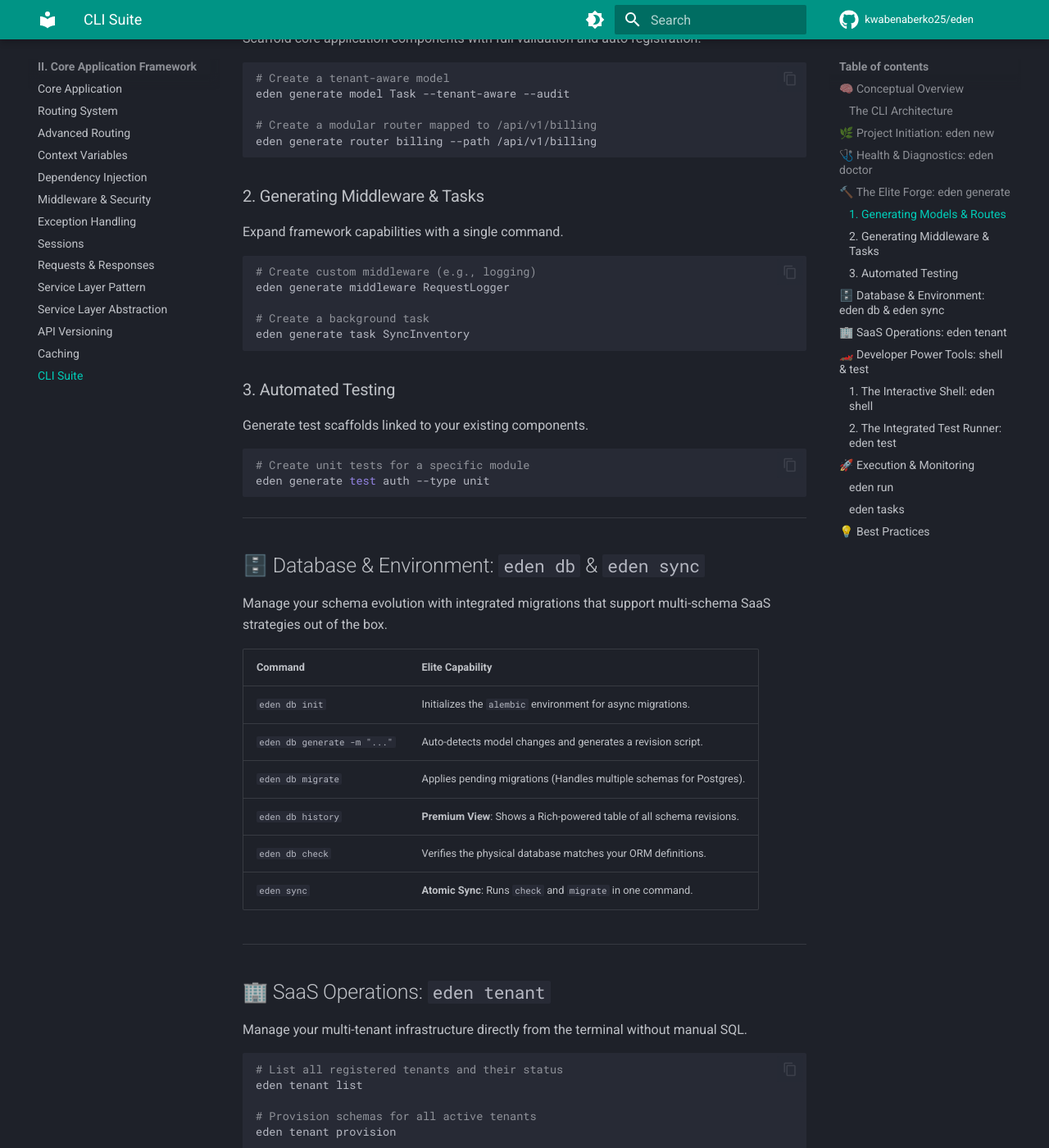
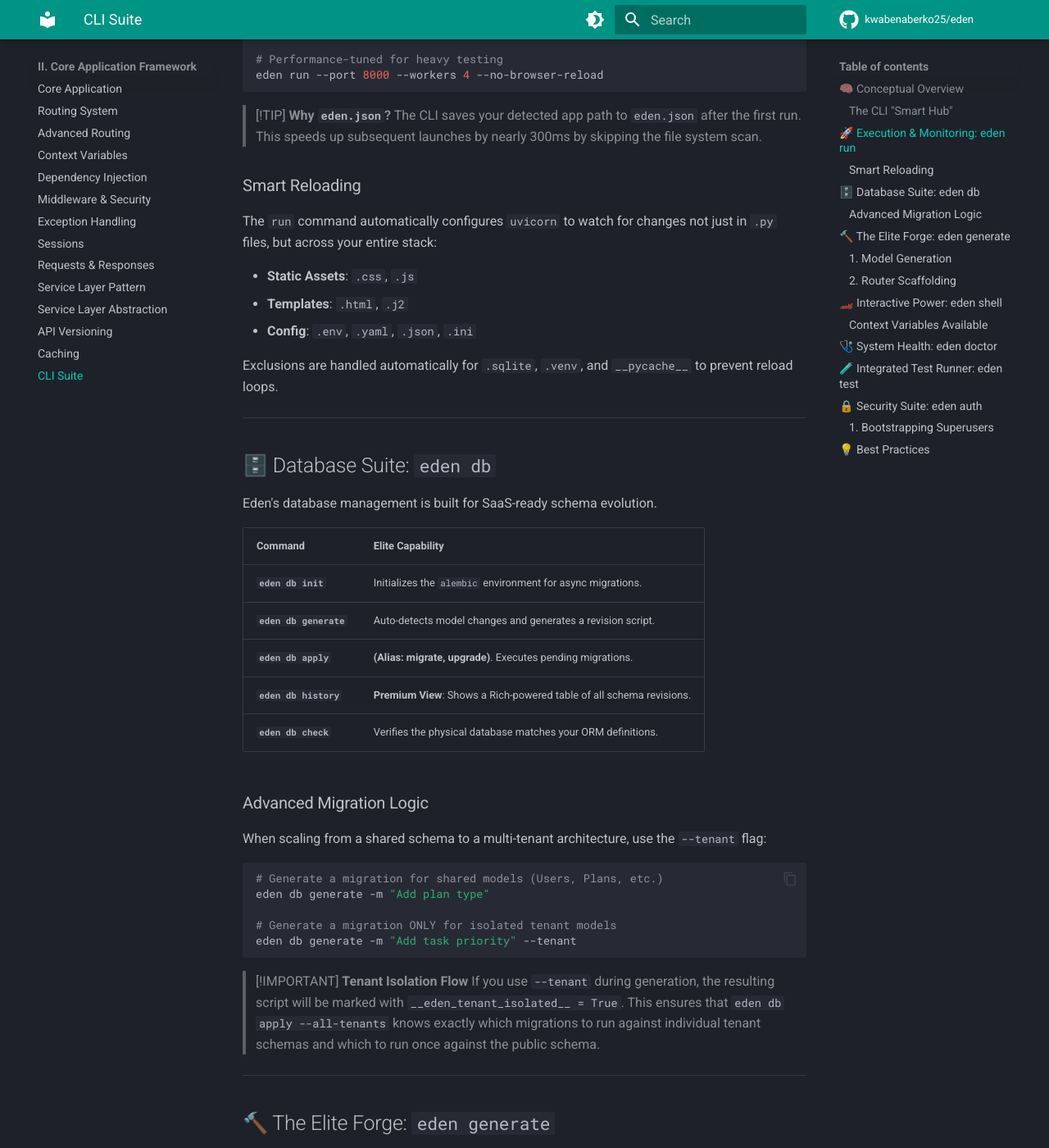
Before and after one commit to kwabenaberko25/eden, an MkDocs documentation site: the page built from docs/guides/cli.md, in a window 1280 px wide and 1400 px high, scrolled down 1813 px. Shown: the whole window at 82% size. Built offline with MkDocs 1.6.1 and Material for MkDocs 9.7.7, drawn with Linux system fonts in a browser that asks for light colours; comment, search, counter and statistics services are not loaded; some of the changed text lies outside the part shown.

Commit message:
Feat: Harden CLI Auth and Identity Lifecycle. Refactored superuser creation and fixed audit logging greenlet conflicts.

````diff
--- a/docs/guides/cli.md
+++ b/docs/guides/cli.md
@@ -6,185 +6,198 @@
 
 ## 🧠 Conceptual Overview
 
-The Eden CLI is more than just a task runner; it's a **Project Lifecycle Manager**. It interacts directly with the Eden application context to understand your models, routes, and configuration, ensuring that all generated code is automatically registered and follows the framework's strict architectural patterns.
+The Eden CLI is more than just a task runner; it's a **Project Lifecycle Manager**. It interacts directly with the Eden application context to understand your models, routes, and configuration.
 
-### The CLI Architecture
+### The CLI "Smart Hub"
+
+Eden follows a "Zero-Configuration" philosophy. When you run a command, it performs **Smart Discovery** to locate your application entry point:
+
+1. **Direct Check**: Checks if `--app` was passed.
+2. **State Check**: Inspects `eden.json` (the CLI's persistent memory).
+3. **Discovery Check**: Scans for `app.py`, `main.py`, or `nexus.py` and looks for an `Eden` instance.
 
 ```mermaid
 graph TD
-    A["Developer"] --> B["Eden CLI: Entry Point"]
-    B --> C["Forge Engine: Code Generation"]
-    B --> D["DB Manager: Migration Suite"]
-    B --> E["Identity: Auth & Superuser"]
-    B --> F["Doctor: Health Diagnostics"]
-    B --> G["Tenant: Multi-Tenancy Ops"]
-    C --> H["Auto-Registration: main.py Injection"]
-    D --> I["Multi-Schema Strategy: Postgres/SQLite"]
-    H --> J["Project: models / routes / templates"]
+    A["eden run"] --> B{"App Provided?"}
+    B -- "No" --> C["Check eden.json"]
+    B -- "Yes" --> G["Launch with --app"]
+    C -- "Not Found" --> D["Scan Directory"]
+    D -- "Detected" --> E["Update eden.json"]
+    C -- "Found" --> F["Instant Launch"]
+    E --> F
+    F --> G
 ```
 
 ---
 
-## 🌿 Project Initiation: `eden new`
+## 🚀 Execution & Monitoring: `eden run`
 
-Start every high-fidelity project with the interactive project wizard.
+Launch your development server with high-fidelity logging and auto-reload.
 
 ```bash
-# Basic setup
-eden new my-enterprise-app
+# Basic run with auto-reload
+eden run
 
-# Verbose setup (detailed logs)
-eden new my-enterprise-app --verbose
+# Performance-tuned for heavy testing
+eden run --port 8000 --workers 4 --no-browser-reload
 ```
 
-The wizard allows you to select your **Scale** and **Features** upfront:
--   **Scale**: `Minimal` (Single-file) for microservices or `Complete` (Modular) for SaaS.
--   **Database**: Automatic setup for `SQLite` (Local) or `Postgres` (Production).
--   **Elite Features**: Pre-configure **Stripe**, **Redis Caching**, and **Social Auth** with zero manual wiring.
+> [!TIP]
+> **Why `eden.json`?**
+> The CLI saves your detected app path to `eden.json` after the first run. This speeds up subsequent launches by nearly 300ms by skipping the file system scan.
+
+### Smart Reloading
+
+The `run` command automatically configures `uvicorn` to watch for changes not just in `.py` files, but across your entire stack:
+
+- **Static Assets**: `.css`, `.js`
+- **Templates**: `.html`, `.j2`
+- **Config**: `.env`, `.yaml`, `.json`, `.ini`
+
+Exclusions are handled automatically for `.sqlite`, `.venv`, and `__pycache__` to prevent reload loops.
 
 ---
 
-## 🩺 Health & Diagnostics: `eden doctor`
+## 🗄️ Database Suite: `eden db`
 
-Ensure your development environment is in peak condition with automated health checks.
+Eden's database management is built for SaaS-ready schema evolution.
+
+| Command | Elite Capability |
+| :--- | :--- |
+| **`eden db init`** | Initializes the `alembic` environment for async migrations. |
+| **`eden db generate`** | Auto-detects model changes and generates a revision script. |
+| **`eden db apply`** | **(Alias: migrate, upgrade)**. Executes pending migrations. |
+| **`eden db history`** | **Premium View**: Shows a Rich-powered table of all schema revisions. |
+| **`eden db check`** | Verifies the physical database matches your ORM definitions. |
+
+### Advanced Migration Logic
+
+When scaling from a shared schema to a multi-tenant architecture, use the `--tenant` flag:
 
 ```bash
-eden doctor
+# Generate a migration for shared models (Users, Plans, etc.)
+eden db generate -m "Add plan type"
+
+# Generate a migration ONLY for isolated tenant models
+eden db generate -m "Add task priority" --tenant
 ```
 
-The `doctor` command performs a 360-degree audit of your project:
--   ✅ **PyVersion**: Validates Python version compatibility.
--   ✅ **OS Check**: Detects operating system and architecture.
--   ✅ **Structure**: Verifies essential files (`eden.json`, `main.py`, `.env`).
--   ✅ **Database**: Tests connectivity to your configured database.
+> [!IMPORTANT]
+> **Tenant Isolation Flow**
+> If you use `--tenant` during generation, the resulting script will be marked with `__eden_tenant_isolated__ = True`. This ensures that `eden db apply --all-tenants` knows exactly which migrations to run against individual tenant schemas and which to run once against the public schema.
 
 ---
 
 ## 🔨 The Elite Forge: `eden generate`
 
-The "Forge" is the crown jewel of the Eden CLI. It doesn't just create files; it understands your project structure and **auto-registers** your new code into the main application.
+The "Forge" creates architectural scaffolds and handles the **Auto-Registration** into your main application.
 
-### 1. Generating Models & Routes
-Scaffold core application components with full validation and auto-registration.
+### 1. Model Generation
+
+Scaffold models with built-in audit trails and multi-tenancy.
 
 ```bash
-# Create a tenant-aware model
-eden generate model Task --tenant-aware --audit
-
-# Create a modular router mapped to /api/v1/billing
-eden generate router billing --path /api/v1/billing
+# Create a tenant-isolated model with createdAt/updatedAt
+eden generate model Invoice --tenant-aware --audit
 ```
 
-### 2. Generating Middleware & Tasks
-Expand framework capabilities with a single command.
+### 2. Router Scaffolding
+
+Create a full CRUD-ready router with versioned path mapping.
 
 ```bash
-# Create custom middleware (e.g., logging)
-eden generate middleware RequestLogger
-
-# Create a background task
-eden generate task SyncInventory
-```
-
-### 3. Automated Testing
-Generate test scaffolds linked to your existing components.
-
-```bash
-# Create unit tests for a specific module
-eden generate test auth --type unit
+# Create a router mapped to /api/v1/billing
+eden generate router billing --path /api/v1/billing
 ```
 
 ---
 
-## 🗄️ Database & Environment: `eden db` & `eden sync`
+## 🏎️ Interactive Power: `eden shell`
 
-Manage your schema evolution with integrated migrations that support multi-schema SaaS strategies out of the box.
+Launch a premium IPython shell with your entire application context pre-loaded.
 
-| Command | Elite Capability |
-| :--- | :--- |
-| `eden db init` | Initializes the `alembic` environment for async migrations. |
-| `eden db generate -m "..."` | Auto-detects model changes and generates a revision script. |
-| `eden db migrate` | Applies pending migrations (Handles multiple schemas for Postgres). |
-| `eden db history` | **Premium View**: Shows a Rich-powered table of all schema revisions. |
-| `eden db check` | Verifies the physical database matches your ORM definitions. |
-| `eden sync` | **Atomic Sync**: Runs `check` and `migrate` in one command. |
+```pycon
+# $ eden shell
+# 🌿 Eden Shell v1.0.0
+# 📜 Context: app, db, config, models, f, Q
+>>> user = await models.User.filter_one(email="admin@eden.sh")
+>>> await user.update(is_superuser=True)
+>>> print(f"User: {user.email} perm: {user.is_superuser}")
+```
+
+### Context Variables Available
+
+- **`app`**: The running `Eden` application instance.
+- **`db`**: The `DatabaseManager` (aliased to `app.db`).
+- **`models`**: A namespace containing all discovered `Model` classes.
+- **`f` / `Q`**: Field and Query assistants for ORM operations.
+- **`config`**: The application's `Settings` instance.
 
 ---
 
-## 🏢 SaaS Operations: `eden tenant`
+## 🩺 System Health: `eden doctor`
 
-Manage your multi-tenant infrastructure directly from the terminal without manual SQL.
+Ensure your development environment is in peak condition.
 
 ```bash
-# List all registered tenants and their status
-eden tenant list
+# Run 360-degree audit
+eden doctor
+```
 
-# Provision schemas for all active tenants
-eden tenant provision
+The `doctor` performs deep inspections:
 
-# Detailed inspection of a specific tenant
-eden tenant info acme-corp
-```
+1. **Environment**: Validates Python, OS, and Architecture.
+2. **Integrity**: Verifies required files and `eden.json` health.
+3. **Network**: Tests database connectivity and external service heartbeats.
+4. **Security**: Checks for exposed `.env` variables and open permissions.
 
 ---
 
-## 🏎️ Developer Power Tools: `shell` & `test`
+## 🧪 Integrated Test Runner: `eden test`
 
-Eden provides high-utility commands to reduce context switching during core feature development.
-
-### 1. The Interactive Shell: `eden shell`
-Launch a premium IPython shell with your entire application context pre-loaded.
-
-```python
-# $ eden shell
-# Welcome to Eden Shell! Context: app, db, config, models, f, Q
->>> await User.filter_one(email="admin@eden.sh")
-<User: admin@eden.sh>
-```
-
-### 2. The Integrated Test Runner: `eden test`
-A wrapper around `pytest` that enforces Eden's testing standards.
+Eden provides a high-fidelity wrapper around `pytest` that enforces framework-specific standards and pre-loads the test database.
 
 ```bash
-# Run all tests
-eden test
-
 # Run specific module with fail-fast
 eden test tests/test_auth_rbac.py --fail-fast
 ```
 
 ---
 
-## 🚀 Execution & Monitoring
+## 🔒 Security Suite: `eden auth`
 
-### `eden run`
-Launch your development server with high-fidelity logging and auto-reload.
+Eden's Security CLI handles the foundational identity setup of your application, ensuring you can quickly bootstrap administrative access safely.
+
+| Command | Elite Capability |
+| :--- | :--- |
+| **`createsuperuser`** | Creates a global administrator with "God Mode" (`is_superuser=True`). |
+
+### 1. Bootstrapping Superusers
+Use this command to create your first administrative user. This user bypasses all RBAC guards and is granted full access to the **Eden Admin Panel**.
 
 ```bash
-eden run --port 8000 --workers 4
+# Detailed superuser creation with full profile
+eden auth createsuperuser \
+    --full-name "Johnson Berko" \
+    --email "berkojohnson@gmail.com" \
+    --password "abc.123"
 ```
 
-### `eden tasks`
-Manage and monitor background task queues with Rich status tables.
+> [!TIP]
+> **Production Best Practice**
+> For industrial deployments, the CLI should be the *only* way to create initial root users. All other user creation should flow through your application's service or domain layer for proper auditing.
 
-```bash
-# Start a task worker
-eden tasks worker
-
-# Monitor task status and history
-eden tasks status
-eden tasks list
-```
+For a deep dive into user lifecycles, password hashing, and role modes (JSON vs models), see the [User Identity Guide](./user-identity.md).
 
 ---
 
 ## 💡 Best Practices
 
-1.  **Forge First**: Never create a model or route from scratch. Use the `forge` to ensure all registration is handled correctly.
-2.  **Regular Health Checks**: Run `eden doctor` whenever you update dependencies or change your environment.
-3.  **Migration Safety**: Use `eden db history` and `eden db check` to verify schema state before deployment.
-4.  **Audit Your Code**: Use `eden generate test` to maintain high coverage as you build new features.
+1. **Forge First**: Never manually write a model; use `generate model` to ensure correct metadata and registration.
+2. **Sync Often**: Run `eden sync` (which executes `check` then `migrate`) before any feature deployment.
+3. **Shell for Prototyping**: Test complex ORM queries in `eden shell` before coding them into a view.
+4. **Tenant Safety**: Always verify your migrations with `eden db history` to ensure `--tenant` flags are correctly set for isolated models.
 
 ---
 
-**Next Steps**: [Deployment & Scaling](deployment.md)
+**Next Steps**: [User Identity](./user-identity.md) | [SaaS Multi-Tenancy](./multi-tenancy.md)
````
Also changed, not shown: docs/guides/auth.md (+11 -0 lines), docs/guides/user-identity.md (added, +197 -0 lines), 3 other files.
